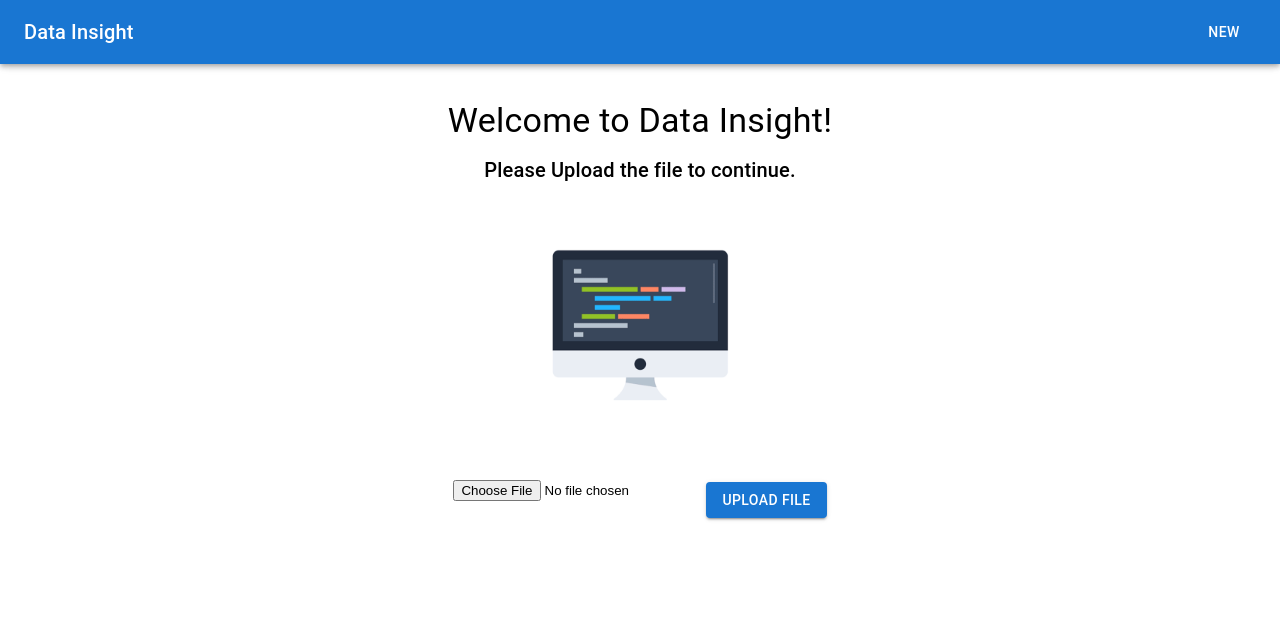
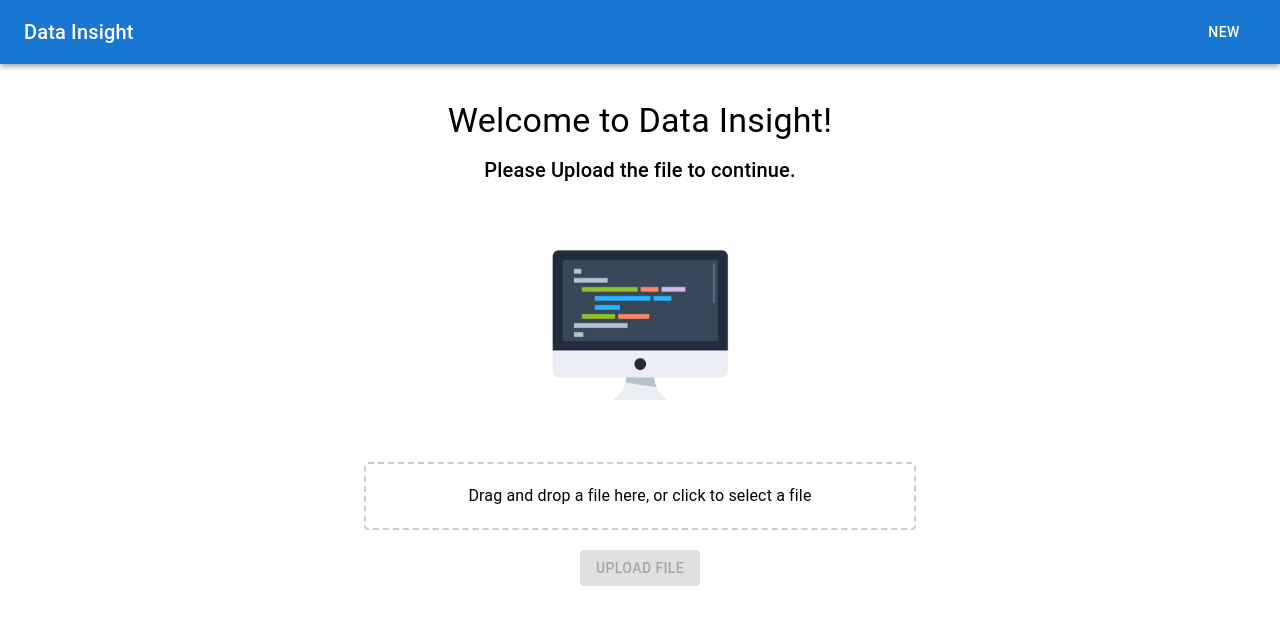
Before and after one commit to dedsec995/Data-Insight-Frontend, a React (Create React App) app: page / in a window 1280 px wide. Shown: the top 624 px of the page. Built offline with nearby package versions, Linux system fonts and the light colour scheme.

Commit message:
Changed Fileupload

```diff
--- a/src/components/FileUpload.js
+++ b/src/components/FileUpload.js
@@ -1,17 +1,36 @@
-// src/components/FileUpload
-import React, { useState } from 'react';
-import {Button, CircularProgress} from '@mui/material';
+import React, {useState, useCallback} from 'react';
+import {Button, CircularProgress, Box, Typography} from '@mui/material';
 import axios from 'axios';
 import {useNavigate} from 'react-router-dom';
 
 const FileUpload = () => {
     const [file, setFile] = useState(null);
     const [loading, setLoading] = useState(false);
+    const [dragActive, setDragActive] = useState(false);
     const navigate = useNavigate();
 
     const handleFileChange = (event) => {
         setFile(event.target.files[0]);
     };
+
+    const handleDrag = useCallback((e) => {
+        e.preventDefault();
+        e.stopPropagation();
+        if (e.type === "dragenter" || e.type === "dragover") {
+            setDragActive(true);
+        } else if (e.type === "dragleave") {
+            setDragActive(false);
+        }
+    }, []);
+
+    const handleDrop = useCallback((e) => {
+        e.preventDefault();
+        e.stopPropagation();
+        setDragActive(false);
+        if (e.dataTransfer.files && e.dataTransfer.files[0]) {
+            setFile(e.dataTransfer.files[0]);
+        }
+    }, []);
 
     const handleUpload = async () => {
         if (!file) {
@@ -26,7 +45,7 @@ const handleUpload = async () => {
 
         try {
             const response = await axios.post("http://127.0.0.1:5000/upload", formData);
-        const { session_id, image_paths } = response.data;
+            const {session_id, image_paths} = response.data;
             localStorage.setItem('session_id', session_id);
             localStorage.setItem('image_paths', JSON.stringify(image_paths));
             navigate(`/graph/${session_id}`);
@@ -37,23 +56,58 @@ const handleUpload = async () => {
         }
     };
 
-
     return (
-        <div>
+        <Box>
+            <Box onDragEnter={handleDrag}
+                onDragLeave={handleDrag}
+                onDragOver={handleDrag}
+                onDrop={handleDrop}
+                sx={
+                    {
+                        border: '2px dashed #ccc',
+                        borderRadius: '4px',
+                        padding: '20px',
+                        textAlign: 'center',
+                        cursor: 'pointer',
+                        backgroundColor: dragActive ? '#f0f0f0' : 'transparent'
+                    }
+            }>
                 <input type="file"
-                onChange={handleFileChange}/>
+                    onChange={handleFileChange}
+                    style={
+                        {display: 'none'}
+                    }
+                    id="file-input"/>
+                <label htmlFor="file-input">
+                    <Typography> {
+                        file ? file.name : "Drag and drop a file here, or click to select a file"
+                    } </Typography>
+                </label>
+            </Box>
+            {
+            loading ? (
+                <Box sx={
+                    {
+                        display: 'flex',
+                        justifyContent: 'center',
+                        marginTop: '20px'
+                    }
+                }>
+                    <CircularProgress/>
+                </Box>
+            ) : (
                 <Button variant="contained" color="primary"
                     onClick={handleUpload}
-                style={
+                    sx={
                         {marginTop: '20px'}
+                    }
+                    disabled={
+                        !file
                 }>
                     Upload File
                 </Button>
-            {
-            loading && <CircularProgress style={
-                {marginTop: '20px'}
-            }/>
-        } </div>
+            )
+        } </Box>
     );
 };
 
```
Lines whose indentation alone changed are shown as unchanged.
